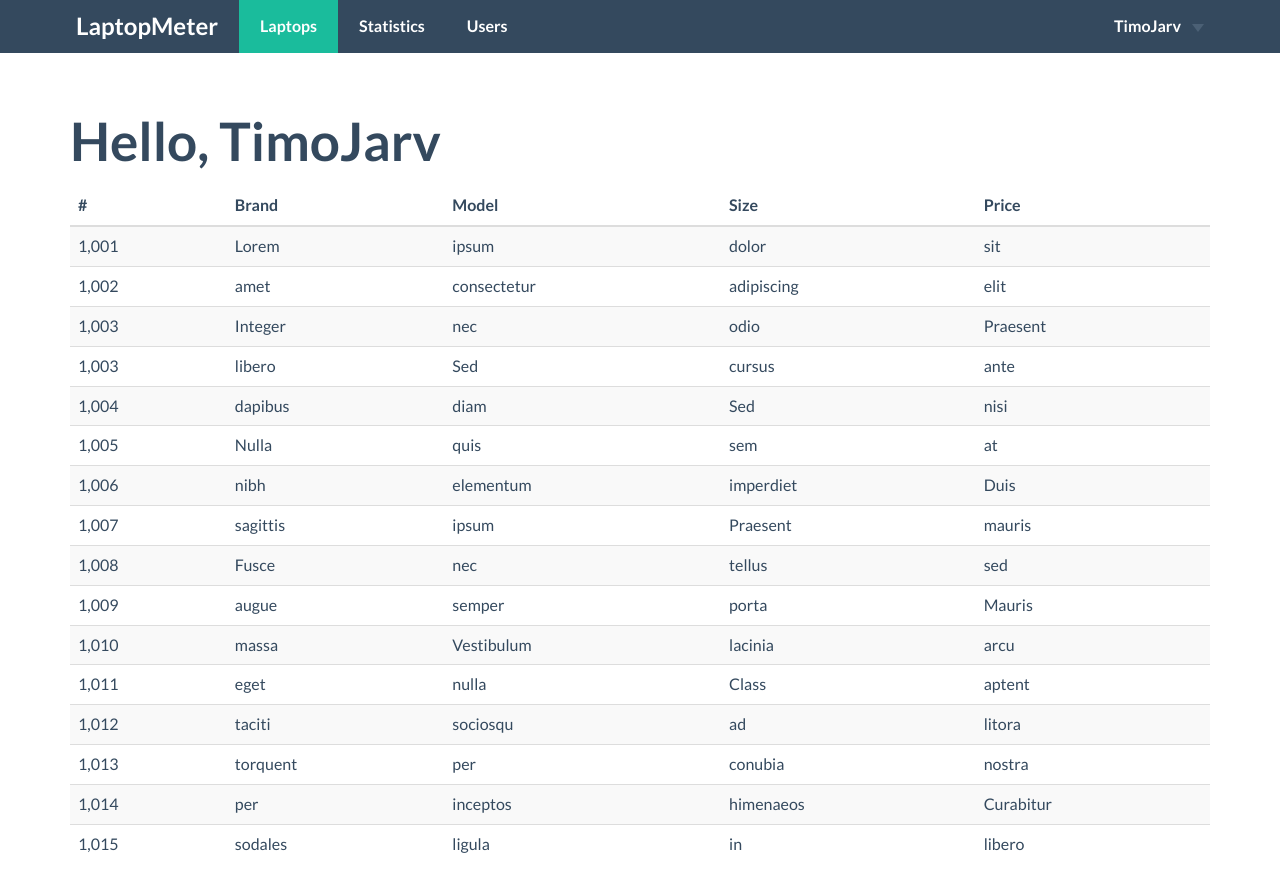
After one commit to Timojarv/findalaptop, a Flask app: page /admin/laptops in a window 1280 px wide. The commit adds this page. Run offline with Flask 2, Linux system fonts and the light colour scheme; a user stored in the database is signed in; parts of the project's set-up code (start-up, migrations or seed data) failed here and were passed over; some libraries are stand-ins or nearby versions.

Commit message:
Admin view implemented

```diff
--- a/app/forms.py
+++ b/app/forms.py
@@ -1,5 +1,5 @@
 from flask.ext.wtf import Form
-from wtforms import StringField, IntegerField, PasswordField
+from wtforms import StringField, IntegerField, PasswordField, BooleanField
 from flask.ext.wtf.html5 import RangeInput
 from wtforms.validators import DataRequired
 
@@ -12,8 +12,9 @@ class ImportanceForm(Form):
     battery = IntegerField('Battery', widget=RangeInput())
 
 class LoginForm(Form):
-    user = StringField('Username')
+    user = StringField('Username', validators=[DataRequired()])
     password = PasswordField('Password', validators=[DataRequired()])
+    remember_me = BooleanField('remember_me', default=True)
 
 class AddForm(Form):
     make = StringField('Make') #Laptop brand
--- a/app/static/budget.css
+++ b/app/static/budget.css
@@ -1,5 +1,5 @@
 html {
-  background: url('/static/lake.jpg') no-repeat center center fixed;
+  background: url('/static/mountains.jpg') no-repeat center center fixed;
   -webkit-background-size: cover;
   -moz-background-size: cover;
   -o-background-size: cover;
@@ -9,6 +9,7 @@ body {
   padding-top: 70px;
   padding-bottom: 40px;
   text-align: center;
+  height: 100%;
   background-color: rgba(52, 152, 219, 0.6);
 }
 .container {
--- a/app/static/login.css
+++ b/app/static/login.css
@@ -19,6 +19,12 @@ body {
 h3{
   margin-top: 10px;
 }
+.checkbox-label{
+  vertical-align: middle;
+}
+label{
+  display: inline !important;
+}
 #form-login {
   max-width: 500px;
   padding: 15px;
--- a/app/templates/base.html
+++ b/app/templates/base.html
@@ -29,9 +29,9 @@
   <!-- jQuery (necessary for Flat UI's JavaScript plugins) -->
   <script src="/static/js/vendor/jquery.min.js"></script>
   <script src="/static/jquery-ui.min.js"></script>
-  {% block content %} {% endblock %}
 
   <!-- Include all compiled plugins (below), or include individual files as needed -->
   <script src="/static/js/vendor/video.js"></script>
   <script src="/static/js/flat-ui.min.js"></script>
+  {% block content %} {% endblock %}
 </body>
--- /dev/null
+++ b/app/templates/laptops.html
@@ -0,0 +1,165 @@
+{% extends 'base.html' %} {% block content %}
+
+<!--BEGIN NAVBAR-->
+<div class="navbar navbar-inverse navbar-static-top" role="navigation">
+  <div class="container">
+    <div class="navbar-header">
+      <button type="button" class="navbar-toggle" data-toggle="collapse" data-target="#navbar-collapse">
+        <span class="sr-only">Toggle navigation</span>
+      </button>
+      <a class="navbar-brand" href="#">LaptopMeter</a>
+    </div>
+    <div class="navbar-collapse collapse" id="navbar-collapse">
+      <ul class="nav navbar-nav">
+        <li class="active"><a href="#">Laptops</a></li>
+        <li><a href="{{ url_for('stats') }}">Statistics</a></li>
+        <li><a href="#contact">Users</a></li>
+      </ul>
+      <ul class="nav navbar-nav navbar-right">
+        <li class="dropdown">
+          <a href="#" class="dropdown-toggle" data-toggle="dropdown">{{ user.username }} <b class="caret"></b></a>
+          <ul class="dropdown-menu">
+            <li><a href="#">Options</a></li>
+            <li><a href="{{ url_for('logout') }}">Log out</a></li>
+          </ul>
+        </li>
+      </ul>
+    </div>
+    <!--/.nav-collapse -->
+  </div>
+</div>
+<!--END NAVBAR-->
+
+<div class="container">
+  <h2>
+    Hello, {{ user.username }}
+  </h2>
+  <div class="table-responsive">
+    <table class="table table-striped">
+      <thead>
+        <tr>
+          <th>#</th>
+          <th>Brand</th>
+          <th>Model</th>
+          <th>Size</th>
+          <th>Price</th>
+        </tr>
+      </thead>
+      <tbody>
+        <tr>
+          <td>1,001</td>
+          <td>Lorem</td>
+          <td>ipsum</td>
+          <td>dolor</td>
+          <td>sit</td>
+        </tr>
+        <tr>
+          <td>1,002</td>
+          <td>amet</td>
+          <td>consectetur</td>
+          <td>adipiscing</td>
+          <td>elit</td>
+        </tr>
+        <tr>
+          <td>1,003</td>
+          <td>Integer</td>
+          <td>nec</td>
+          <td>odio</td>
+          <td>Praesent</td>
+        </tr>
+        <tr>
+          <td>1,003</td>
+          <td>libero</td>
+          <td>Sed</td>
+          <td>cursus</td>
+          <td>ante</td>
+        </tr>
+        <tr>
+          <td>1,004</td>
+          <td>dapibus</td>
+          <td>diam</td>
+          <td>Sed</td>
+          <td>nisi</td>
+        </tr>
+        <tr>
+          <td>1,005</td>
+          <td>Nulla</td>
+          <td>quis</td>
+          <td>sem</td>
+          <td>at</td>
+        </tr>
+        <tr>
+          <td>1,006</td>
+          <td>nibh</td>
+          <td>elementum</td>
+          <td>imperdiet</td>
+          <td>Duis</td>
+        </tr>
+        <tr>
+          <td>1,007</td>
+          <td>sagittis</td>
+          <td>ipsum</td>
+          <td>Praesent</td>
+          <td>mauris</td>
+        </tr>
+        <tr>
+          <td>1,008</td>
+          <td>Fusce</td>
+          <td>nec</td>
+          <td>tellus</td>
+          <td>sed</td>
+        </tr>
+        <tr>
+          <td>1,009</td>
+          <td>augue</td>
+          <td>semper</td>
+          <td>porta</td>
+          <td>Mauris</td>
+        </tr>
+        <tr>
+          <td>1,010</td>
+          <td>massa</td>
+          <td>Vestibulum</td>
+          <td>lacinia</td>
+          <td>arcu</td>
+        </tr>
+        <tr>
+          <td>1,011</td>
+          <td>eget</td>
+          <td>nulla</td>
+          <td>Class</td>
+          <td>aptent</td>
+        </tr>
+        <tr>
+          <td>1,012</td>
+          <td>taciti</td>
+          <td>sociosqu</td>
+          <td>ad</td>
+          <td>litora</td>
+        </tr>
+        <tr>
+          <td>1,013</td>
+          <td>torquent</td>
+          <td>per</td>
+          <td>conubia</td>
+          <td>nostra</td>
+        </tr>
+        <tr>
+          <td>1,014</td>
+          <td>per</td>
+          <td>inceptos</td>
+          <td>himenaeos</td>
+          <td>Curabitur</td>
+        </tr>
+        <tr>
+          <td>1,015</td>
+          <td>sodales</td>
+          <td>ligula</td>
+          <td>in</td>
+          <td>libero</td>
+        </tr>
+      </tbody>
+    </table>
+  </div>
+</div>
+{% endblock %}
--- a/app/views.py
+++ b/app/views.py
@@ -47,11 +47,22 @@ def options():
     return redirect(url_for('budget'))
 
 @app.route('/admin', methods=['GET', 'POST'])
+@login_required
 def admin():
     logger.log('Current user:'+str(g.user))
     if g.user.is_authenticated():
-        return render_template('admin.html', user=g.user, extra_css=[])
+        return redirect(url_for('laptops'))
     return redirect(url_for('login'))
+
+@app.route('/admin/laptops')
+@login_required
+def laptops():
+    return render_template('laptops.html', user=g.user, extra_css=[])
+
+@app.route('/admin/stats')
+@login_required
+def stats():
+    return render_template('stats.html', user=g.user, extra_css=[])
 
 @app.route('/login', methods=['GET', 'POST'])
 def login():
@@ -61,12 +72,17 @@ def login():
     form = LoginForm()
     if form.validate_on_submit():
         logger.log('Form validation requested.')
+        session['remember_me'] = form.remember_me.data
+        remember_me = False
+        if 'remember_me' in session:
+            remember_me = session['remember_me']
+            session.pop('remember_me', None)
         user = authenticate(form.user.data, form.password.data)
         if user:
-            login_user(user, remember=True)
+            login_user(user, remember=remember_me)
             logger.log('Login succesful')
             logger.log('User: '+str(g.user))
-            return redirect(url_for('admin'))
+            return redirect(url_for('laptops'))
         else:
             logger.log('Authentication failed')
             return redirect(url_for('login'))
```
Also changed, not shown: app/templates/admin.html (deleted, +0 -9 lines), app/templates/login.html (+8 -0 lines), app/templates/stats.html (added, +35 -0 lines).
